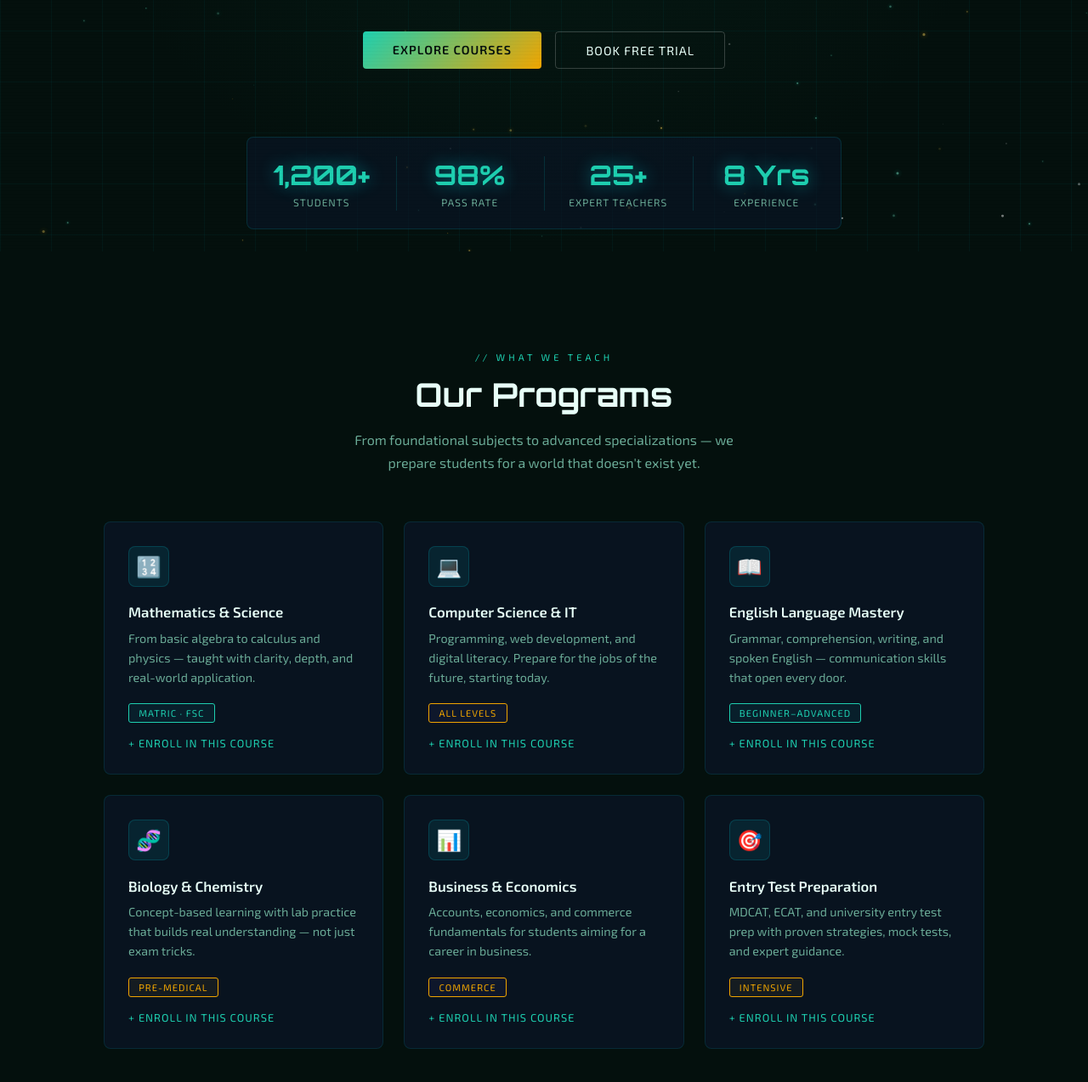
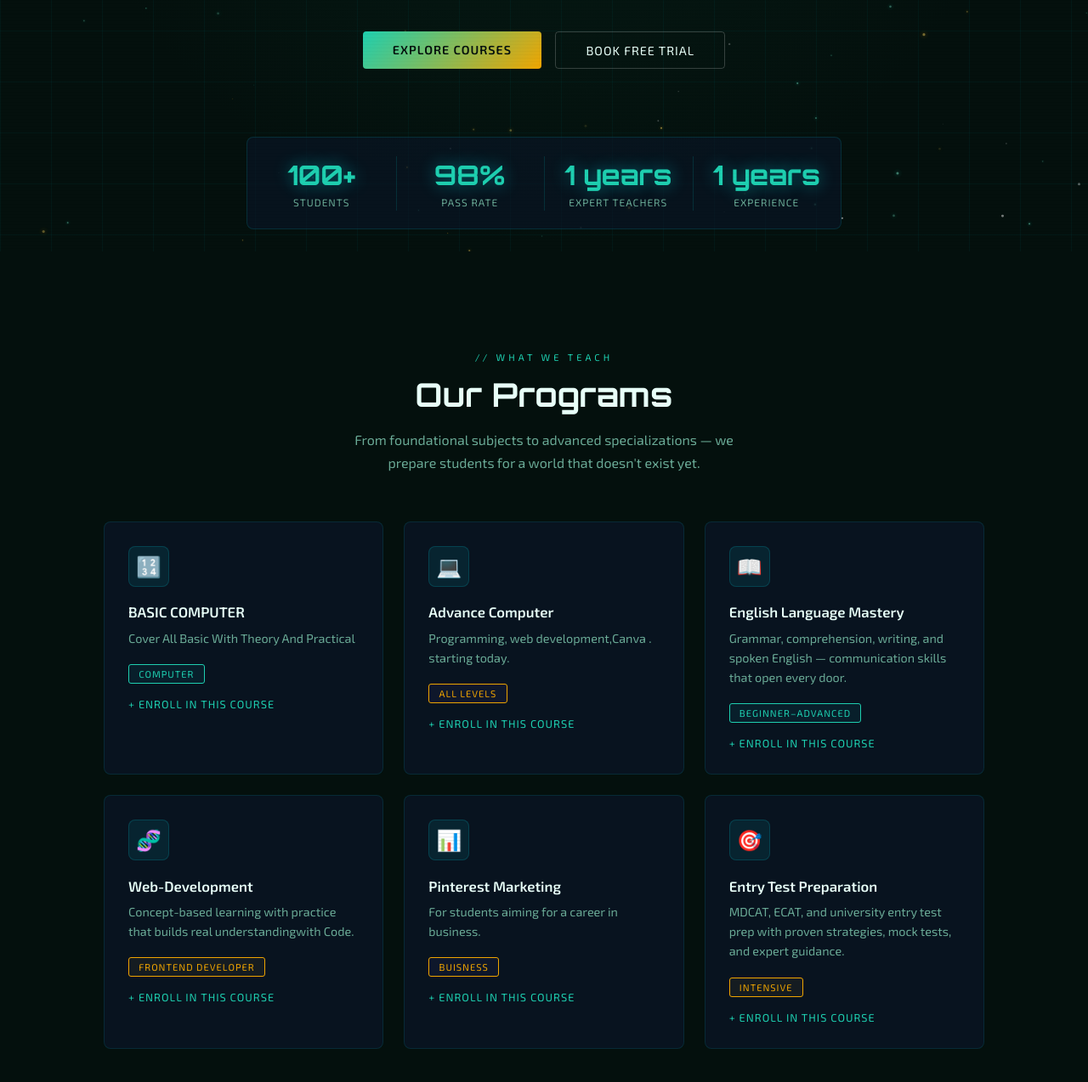
Before and after one commit to kzsaim81-cloud/future-frontiear, a website: page public/index.html in a window 1280 px wide. Shown: the part 504-1778 px from the top of the page at 85% size. Drawn offline with Linux system fonts and the light colour scheme.

```diff
--- a/public/index.html
+++ b/public/index.html
@@ -625,10 +625,10 @@
 
     <!-- Statistics strip — 4 numbers -->
     <div class="stats">
-      <div class="stat"><div class="stat-num">1,200+</div><div class="stat-label">Students</div></div>
+      <div class="stat"><div class="stat-num">100+</div><div class="stat-label">Students</div></div>
       <div class="stat"><div class="stat-num">98%</div><div class="stat-label">Pass Rate</div></div>
-      <div class="stat"><div class="stat-num">25+</div><div class="stat-label">Expert Teachers</div></div>
-      <div class="stat"><div class="stat-num">8 Yrs</div><div class="stat-label">Experience</div></div>
+      <div class="stat"><div class="stat-num">1 years</div><div class="stat-label">Expert Teachers</div></div>
+      <div class="stat"><div class="stat-num">1 years</div><div class="stat-label">Experience</div></div>
     </div>
   </section>
 
@@ -654,17 +654,17 @@
         <!-- Card 1: Math & Science -->
         <div class="course-card" onclick="openModal('Mathematics & Science')">
           <div class="course-icon">🔢</div>
-          <h3>Mathematics & Science</h3>
-          <p>From basic algebra to calculus and physics — taught with clarity, depth, and real-world application.</p>
-          <span class="course-tag tag-neon">Matric · FSc</span><br/>
+          <h3>BASIC COMPUTER</h3>
+          <p>Cover All Basic With Theory And Practical</p>
+          <span class="course-tag tag-neon">computer</span><br/>
           <button class="enroll-btn">+ Enroll in this course</button>
         </div>
 
         <!-- Card 2: Computer Science -->
         <div class="course-card" onclick="openModal('Computer Science & IT')">
           <div class="course-icon">💻</div>
-          <h3>Computer Science & IT</h3>
-          <p>Programming, web development, and digital literacy. Prepare for the jobs of the future, starting today.</p>
+          <h3>Advance Computer</h3>
+          <p>Programming, web development,Canva . starting today.</p>
           <span class="course-tag tag-purple">All Levels</span><br/>
           <button class="enroll-btn">+ Enroll in this course</button>
         </div>
@@ -681,18 +681,18 @@
         <!-- Card 4: Biology & Chemistry -->
         <div class="course-card" onclick="openModal('Biology & Chemistry')">
           <div class="course-icon">🧬</div>
-          <h3>Biology & Chemistry</h3>
-          <p>Concept-based learning with lab practice that builds real understanding — not just exam tricks.</p>
-          <span class="course-tag tag-gold">Pre-Medical</span><br/>
+          <h3>Web-Development</h3>
+          <p>Concept-based learning with  practice that builds real understandingwith Code.</p>
+          <span class="course-tag tag-gold">Frontend Developer</span><br/>
           <button class="enroll-btn">+ Enroll in this course</button>
         </div>
 
         <!-- Card 5: Business -->
         <div class="course-card" onclick="openModal('Business & Economics')">
           <div class="course-icon">📊</div>
-          <h3>Business & Economics</h3>
-          <p>Accounts, economics, and commerce fundamentals for students aiming for a career in business.</p>
-          <span class="course-tag tag-purple">Commerce</span><br/>
+          <h3>Pinterest Marketing</h3>
+          <p>For students aiming for a career in business.</p>
+          <span class="course-tag tag-purple">Buisness</span><br/>
           <button class="enroll-btn">+ Enroll in this course</button>
         </div>
 
```
